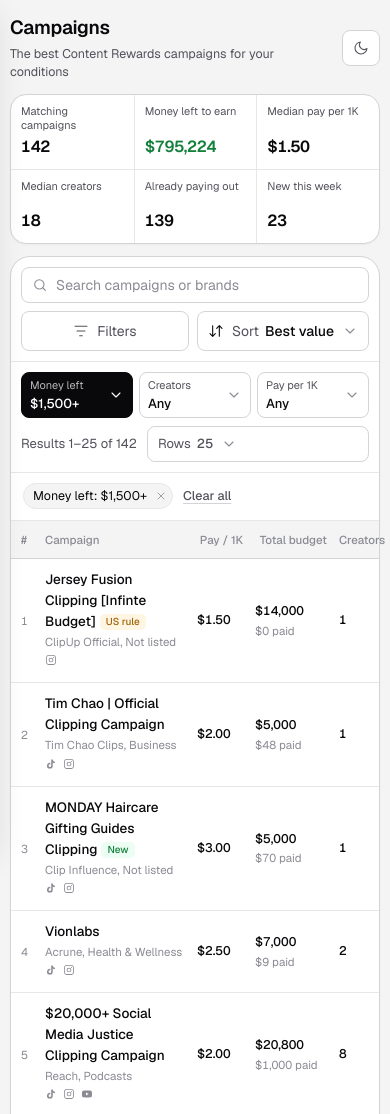
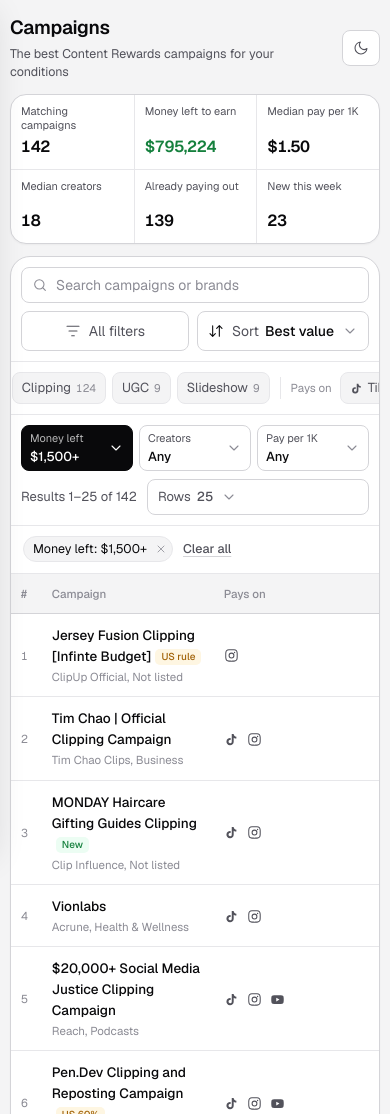
Before and after one commit to Usiju-Peter/campaign-finder, a website: page public/index.html in a window 390 px wide. Shown: the top 1114 px of the page. Drawn offline with nearby package versions, Linux system fonts and the light colour scheme.

Commit message:
Phones: quick Type/Platform filter strip on the page, 'All filters' drawer, complete table with frozen # and Campaign columns and snapping sideways swipe
Co-Authored-By: Claude Opus 5.5 <noreply@anthropic.com>

```diff
--- a/public/index.html
+++ b/public/index.html
@@ -334,6 +334,37 @@
     th .caret { display: none; } th[aria-sort] .caret { display: inline; }
     .pager { justify-content: center; } .pg-note { display: none; }
   }
+
+  /* ---- phones: quick filters on the page, complete table with frozen name column ---- */
+  .m-quick { display: none; }
+  @media (max-width: 680px) {
+    .m-quick { display: flex; gap: 6px; align-items: center; overflow-x: auto; padding: 10px; border-bottom: 1px solid var(--line); scrollbar-width: none; scroll-snap-type: x proximity; }
+    .m-quick::-webkit-scrollbar { display: none; }
+    .m-quick .chip { flex: none; height: 32px; scroll-snap-align: start; }
+    .mq-label { flex: none; font-size: 11.5px; color: var(--text-3); margin-right: 2px; }
+    .mq-sep { flex: none; width: 1px; height: 22px; background: var(--line); margin: 0 4px; }
+    .toolbar .open-filters { flex: 1 1 0; }
+    /* the full table: swipe sideways, # and Campaign stay put, columns snap */
+    .card.results > .scroll { overflow-x: auto !important; overscroll-behavior-x: contain; scroll-snap-type: x mandatory; scroll-padding-left: 202px; -webkit-overflow-scrolling: touch; }
+    th:first-child, td.rank, th[data-k="campaign"], td.name { scroll-snap-align: none !important; }
+    th[data-k="platforms"] { scroll-snap-align: start; }
+    table { table-layout: auto !important; min-width: 720px; }
+    td.pays, th[data-k="platforms"], td.hide-m, th[data-k="paid"], th[data-k="age_days"] { display: table-cell !important; }
+    td .sub.m-only { display: none !important; }
+    td.name .m-plats { display: none !important; }
+    th, td { padding: 11px 10px !important; scroll-snap-align: start; }
+    thead th { position: static !important; }
+    th:first-child, td.rank { position: sticky !important; left: 0; z-index: 2; width: 30px; min-width: 30px; background: var(--surface); }
+    th[data-k="campaign"], td.name { position: sticky !important; left: 30px; z-index: 2; background: var(--surface); width: 172px !important; min-width: 172px !important; max-width: 172px !important;
+      box-shadow: 1px 0 0 var(--line), 8px 0 12px -10px rgba(0, 0, 0, .25); }
+    thead th:first-child, thead th[data-k="campaign"] { background: var(--raised); z-index: 3; }
+    :root[data-theme="dark"] thead th:first-child, :root[data-theme="dark"] thead th[data-k="campaign"] { background: var(--surface); }
+    tbody tr:hover td.rank, tbody tr:hover td.name { background: var(--hover); }
+    td.name .meta { white-space: normal !important; }
+    th[data-k="rate"], td[data-l="Pay / 1K"], th[data-k="budget"], td[data-l="Total budget"], th[data-k="creators"], td[data-l="Creators"] { width: auto !important; }
+    .swipe-hint { display: block; }
+  }
+  .swipe-hint { display: none; padding: 8px 12px 0; color: var(--text-3); font-size: 12px; }
   @media (prefers-reduced-motion: reduce) { * { transition: none !important; } }
 </style>
 </head>
@@ -397,14 +428,16 @@
           <input id="q" type="search" placeholder="Search campaigns or brands" autocomplete="off" spellcheck="false" aria-label="Search campaigns or brands">
           <button class="x" id="clear-q" type="button" aria-label="Clear search" hidden><svg class="ico"><use href="#i-x"/></svg></button>
         </label>
-        <button class="iconbtn open-filters" id="open-filters-2" type="button"><svg class="ico"><use href="#i-filter"/></svg>Filters <em id="open-n-2"></em></button>
+        <button class="iconbtn open-filters" id="open-filters-2" type="button"><svg class="ico"><use href="#i-filter"/></svg>All filters <em id="open-n-2"></em></button>
         <div class="dd" id="dd-sort"></div>
       </div>
+      <div class="m-quick" id="m-quick" aria-label="Quick filters"></div>
       <div class="toolbar toolbar-2">
         <div class="ranges"><div class="dd rng" id="dd-minLeft"></div><div class="dd rng" id="dd-maxCr"></div><div class="dd rng" id="dd-minRate"></div></div>
         <div class="resinfo"><span id="range" role="status" aria-live="polite"></span><div class="dd" id="dd-size"></div></div>
       </div>
       <div class="active" id="active" aria-label="Active filters"></div>
+      <p class="swipe-hint">Swipe the table sideways to see every column</p>
       <div class="scroll"><table><thead><tr id="head"></tr></thead><tbody id="rows"></tbody></table></div>
       <nav class="pager" aria-label="Pages">
         <span class="pg-note" id="pg-note"></span>
@@ -548,6 +581,13 @@
     SEC.types.val.textContent = S.types.length ? S.types.join(', ') : 'All'; SEC.types.val.classList.toggle('on', !!S.types.length);
     SEC.plats.body.replaceChildren(...PLATS.map((p) => chip(p, S.plats.includes(p), countIf('plats', (r) => (r.platforms || '').split(', ').includes(p)), () => { S.plats = S.plats.includes(p) ? S.plats.filter((x) => x !== p) : [...S.plats, p]; go(); }, 'p-' + p)));
     SEC.plats.val.textContent = S.plats.length ? `${S.plats.length} selected` : 'Any'; SEC.plats.val.classList.toggle('on', !!S.plats.length);
+    const mq = $('m-quick');
+    if (mq) {
+      const q = [el('span', { class: 'mq-label', text: 'Type' }), ...TYPES.map((t) => chip(t, S.types.includes(t), countIf('types', (r) => r.type === t), () => { S.types = S.types.includes(t) ? S.types.filter((x) => x !== t) : [...S.types, t]; go(); })),
+        el('span', { class: 'mq-sep' }), el('span', { class: 'mq-label', text: 'Pays on' }),
+        ...PLATS.map((p) => chip(p, S.plats.includes(p), countIf('plats', (r) => (r.platforms || '').split(', ').includes(p)), () => { S.plats = S.plats.includes(p) ? S.plats.filter((x) => x !== p) : [...S.plats, p]; go(); }, 'p-' + p))];
+      const keep = mq.scrollLeft; mq.replaceChildren(...q); mq.scrollLeft = keep;
+    }
     paintCats();
     SEC.cats.val.textContent = S.cats.length ? (S.cats.length === 1 ? S.cats[0] : `${S.cats.length} selected`) : 'All'; SEC.cats.val.classList.toggle('on', !!S.cats.length);
     TOGGLES.forEach(([k]) => { $('t-' + k).checked = S[k]; });
```
